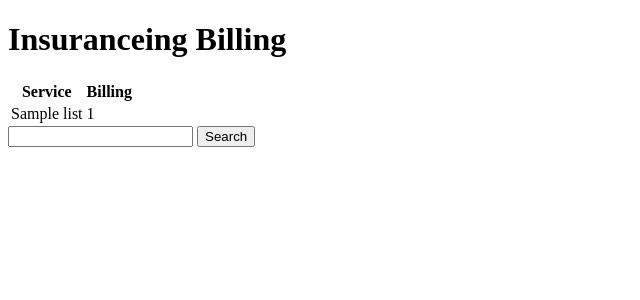
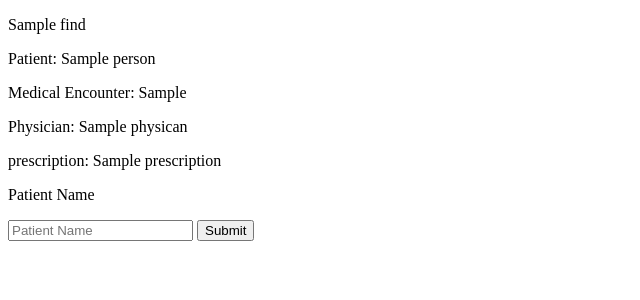
Before and after one commit to Dotechno/Health-Tracker, a Flask app: template templates/InsuranceBilling.html in a window 1280 px wide. Shown: the top 300 px of the page, without its empty margins (0-640 px from the left). Run offline with Flask 3, Linux system fonts and the light colour scheme; the template is opened without the code that fills it: most values are stand-ins (such as "Sample title", 1, 10 or a date in 2020); parts of the project's set-up code (start-up, migrations or seed data) failed here and were passed over.

Commit message:
DB update and query single item only
need to update a multiple items with in the same person.
 Or i can do non-dictionary style

```diff
--- a/forms.py
+++ b/forms.py
@@ -20,3 +20,7 @@ class LoginForm(FlaskForm):
     password = PasswordField('Password', validators=[DataRequired()])
     remember = BooleanField('Remember Me')
     submit = SubmitField('Login')
+
+class SearchForm(FlaskForm):
+    search = StringField('Search', validators=[DataRequired()])
+    submit = SubmitField('Search')
--- a/run.py
+++ b/run.py
@@ -5,8 +5,12 @@ from flask_sqlalchemy import SQLAlchemy
 from flask_bcrypt import Bcrypt
 from flask_login import LoginManager, UserMixin, login_user, login_required, logout_user, current_user
 
-from forms import RegistrationForm, LoginForm
+from forms import RegistrationForm, LoginForm, SearchForm
 from datetime import datetime
+
+
+
+
 
 
 
@@ -17,6 +21,11 @@ app.config['SQLALCHEMY_DATABASE_URI'] = 'sqlite:///users.db'
 app.config['SECRET_KEY'] = 'arbitrarySecretKey'
 
 
+List = [{
+    "name": "Charlie"
+}]
+
+
 # db = SQLAlchemy(app)
 
 bcrypt = Bcrypt(app)
@@ -24,7 +33,7 @@ login_manager = LoginManager(app)
 
 # Word around so autopep8 E402 doesn't formats import after app = Flask(__name__)
 if not 'models' in sys.modules:
-    from model import db, User, patient
+    from model import db, User, patient, medicalEncounter, prescription, appointment, labOrder, physican
 
 # Routes
 
@@ -131,14 +140,56 @@ def load_user(user_id):
     return User.query.get(int(user_id))
 
 
-@app.route('/InsuranceBilling', methods=['GET', 'POST'])
+
+
+
+@app.route('/InsuranceBilling', methods=['GET','POST'])
 def InsuranceBilling():
-    if request.method == 'POST':
-        Find = request.form['Search']
+     if request.method == 'POST':
+         Find = request.form["PatientName"]
+         name = patient.query.filter_by(name = Find).first()
+         ME = medicalEncounter.query.filter_by(id = name.MedicalEncounter_id).first()
+         Prescription = prescription.query.filter_by(id = ME.prescription_id).first()
+         phyiscian = physican.query.filter_by(id = name.physican_id).first()
+         personInfo = {
+                'name': name.name,
+                'ME': ME.Encounter,
+                'Prescription': Prescription.name,
+                'Physican': phyiscian.name
+            }
+         return render_template('InsuranceBilling.html',person = personInfo,Find = Find)
+     else:
+         return render_template('InsuranceBilling.html')
 
-    else:
-        List = patient.query.all()
-        return render_template('InsuranceBilling.html', List = List)
+
+@app.route('/Founded/<Find>', methods=['GET','POST'])
+def Search(Find):
+    name = patient.query.filter_by(name = Find).first()
+    ME = medicalEncounter.query.filter_by(id = name.MedicalEncounter_id).first()
+    return render_template('Search.html', name = name,ME = ME)
+
+
+
+
+    # if request.method == 'POST':
+    #     Find = request.form.get('Searches')
+    #     name = patient.query.all()
+    #     list = patient.query.filter_by(name = Find)
+    #     ME = medicalEncounter.query.filter_by(id =patient.MedicalEncounter_id)
+    #     if Find != None:
+    #         PersonInfo = {
+    #         'Name': list,
+    #         'ME': ME
+    #         }
+    #         return render_template('InsuranceBilling.html', PersonInfo=PersonInfo, name=name)
+    #     else:
+    #         return render_template('InsuranceBilling.html', error = "No Patient Found", patients=name)
+
+    # return render_template('InsuranceBilling.html', form=form)
+
+
+
+
 
 if __name__ == '__main__':
     app.run(debug=True, port=5002)
--- a/templates/InsuranceBilling.html
+++ b/templates/InsuranceBilling.html
@@ -4,30 +4,26 @@
 
 
 {%block head%}
-
-
+<nav>
+</nav>
 
 {% endblock %}
 
 {%block body%}
 <div class = "Content">
-    <h1>Insuranceing Billing</h1>
-        <table>
-            <tr>
-                <th>Service</th>
-                <th>Billing</th>
-            </tr>
-            {% for Lists in List%}
-                <tr>
-                    <td>{{Lists.name}}</td>
-                    <td>{{Lists.MedicalEncounter_id}}</td>
-                </tr>
-            {% endfor %}
-        </table>
+        <div>
+            <p>{{Find}}</p>
+            <p>Patient: {{person['name']}}</p>
+            <p>Medical Encounter: {{person['ME']}}</p>
+            <p>Physician: {{person['Physican']}}</p>
+            <p>prescription: {{person['Prescription']}}</p>
+
+        </div>
 
         <form action = '/InsuranceBilling' method = 'POST'>
-            <input type="text" name  = 'Searches' id = 'Searches'>
-            <input type = 'submit' value = 'Search'>
+            <p>Patient Name</p>
+            <input type = 'text' name = 'PatientName' placeholder = 'Patient Name' required/>
+            <input type = 'submit' value = 'Submit'/>
         </form>
 
 </div>
```
Also changed, not shown: model.py (+22 -12 lines), templates/Search.html (added, +20 -0 lines).
